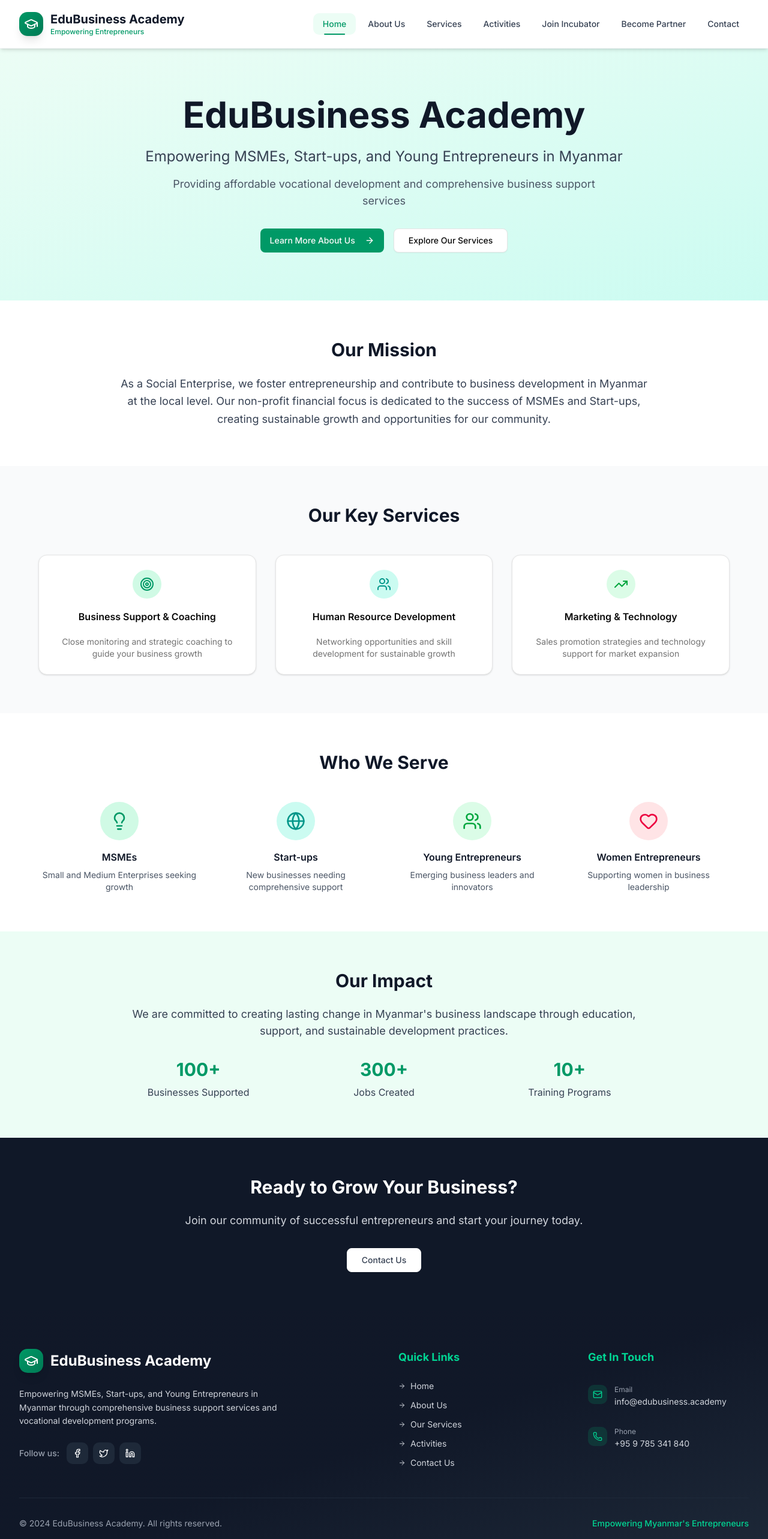
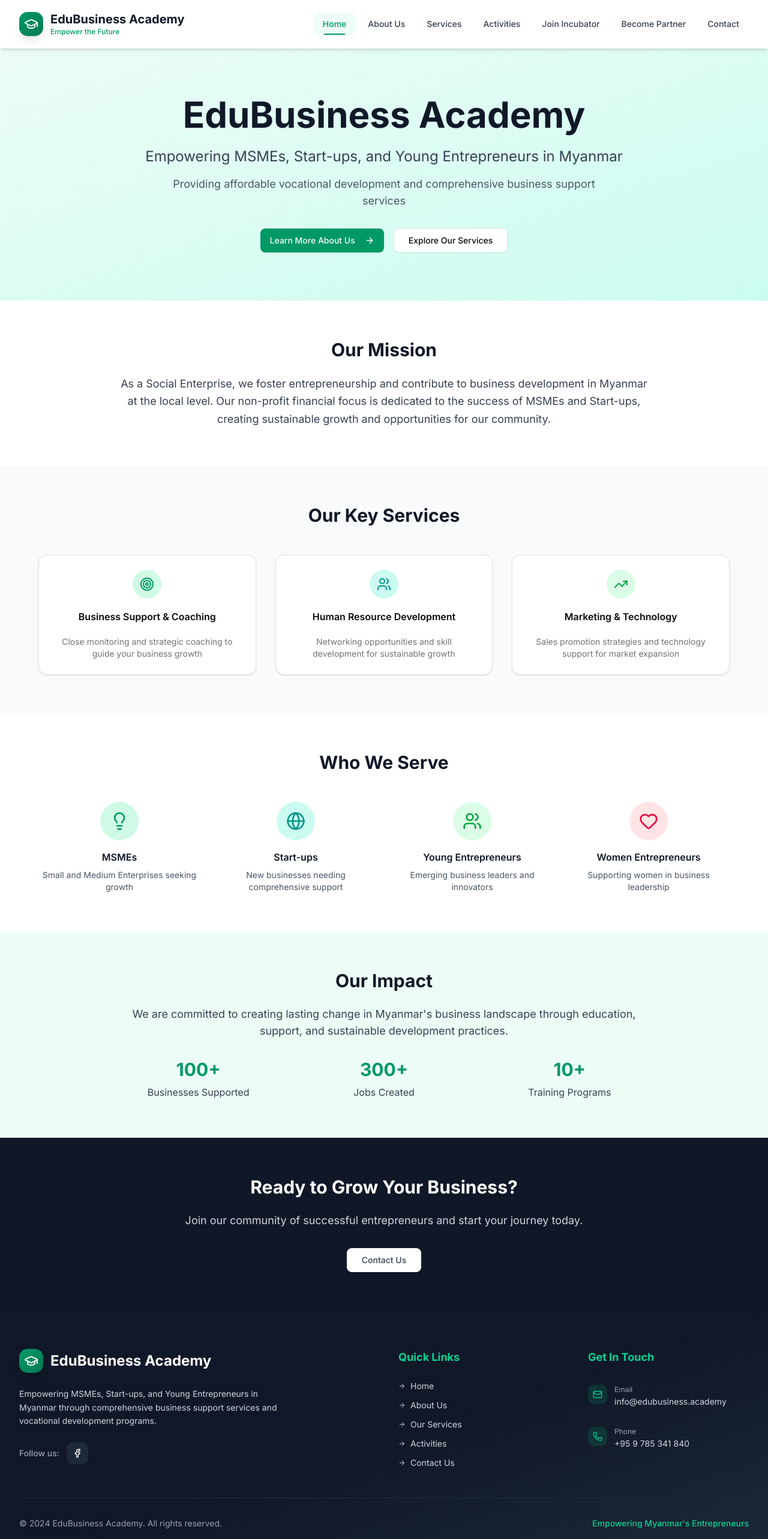
Before and after one commit to soungoolwin/EduBusinessAcademy, a Next.js app: page / in a window 1280 px wide. Shown: the top 2566 px of the page at 60% size. Built offline with nearby package versions, Linux system fonts and the light colour scheme.

Commit message:
some visual fix

```diff
--- a/app/entrepreneurs/apply/page.tsx
+++ b/app/entrepreneurs/apply/page.tsx
@@ -185,7 +185,7 @@ export default function EntrepreneurApplicationPage() {
         {/* Header */}
         <div className="text-center mb-12">
           <h1 className="text-4xl font-bold text-gray-900 mb-4">
-            Aspiring Entrepreneur Application
+            Aspiring Entrepreneur Application Portal
           </h1>
           <p className="text-xl text-gray-600 max-w-2xl mx-auto">
             Join our Mini Incubation Center to turn your business idea into
@@ -319,9 +319,7 @@ export default function EntrepreneurApplicationPage() {
                     placeholder="Student, Software Engineer, Teacher, etc."
                     value={formData.currentOccupation}
                     onChange={handleInputChange}
-                    className={
-                      errors.currentOccupation ? "border-red-500" : ""
-                    }
+                    className={errors.currentOccupation ? "border-red-500" : ""}
                   />
                   {errors.currentOccupation && (
                     <p className="text-sm text-red-500">
@@ -400,7 +398,8 @@ export default function EntrepreneurApplicationPage() {
                     className={errors.ideaSummary ? "border-red-500" : ""}
                   />
                   <p className="text-xs text-gray-500">
-                    Word count: {formData.ideaSummary.split(/\s+/).filter((w) => w).length}{" "}
+                    Word count:{" "}
+                    {formData.ideaSummary.split(/\s+/).filter((w) => w).length}{" "}
                     / ~150 words
                   </p>
                   {errors.ideaSummary && (
--- a/components/footer.tsx
+++ b/components/footer.tsx
@@ -31,28 +31,16 @@ export default function Footer() {
 
             {/* Social Media */}
             <div className="flex items-center gap-3">
-              <span className="text-sm text-gray-400 font-medium">Follow us:</span>
+              <span className="text-sm text-gray-400 font-medium">
+                Follow us:
+              </span>
               <div className="flex gap-2">
                 <a
-                  href="#"
+                  href="https://www.facebook.com/people/EduBusiness-Academy/61563441478165/"
                   className="w-9 h-9 bg-gray-800 hover:bg-emerald-600 rounded-lg flex items-center justify-center transition-all hover:scale-110"
                   aria-label="Facebook"
                 >
                   <Facebook className="h-4 w-4" />
-                </a>
-                <a
-                  href="#"
-                  className="w-9 h-9 bg-gray-800 hover:bg-emerald-600 rounded-lg flex items-center justify-center transition-all hover:scale-110"
-                  aria-label="Twitter"
-                >
-                  <Twitter className="h-4 w-4" />
-                </a>
-                <a
-                  href="#"
-                  className="w-9 h-9 bg-gray-800 hover:bg-emerald-600 rounded-lg flex items-center justify-center transition-all hover:scale-110"
-                  aria-label="LinkedIn"
-                >
-                  <Linkedin className="h-4 w-4" />
                 </a>
               </div>
             </div>
@@ -60,7 +48,9 @@ export default function Footer() {
 
           {/* Quick Links */}
           <div>
-            <h3 className="font-bold text-lg mb-6 text-emerald-400">Quick Links</h3>
+            <h3 className="font-bold text-lg mb-6 text-emerald-400">
+              Quick Links
+            </h3>
             <ul className="space-y-3">
               <li>
                 <Link
@@ -112,7 +102,9 @@ export default function Footer() {
 
           {/* Contact Info */}
           <div>
-            <h3 className="font-bold text-lg mb-6 text-emerald-400">Get In Touch</h3>
+            <h3 className="font-bold text-lg mb-6 text-emerald-400">
+              Get In Touch
+            </h3>
             <div className="space-y-4">
               <a
                 href="mailto:info@edubusiness.academy"
--- a/components/navigation.tsx
+++ b/components/navigation.tsx
@@ -42,7 +42,7 @@ export default function Navigation() {
                 EduBusiness Academy
               </span>
               <span className="text-xs text-emerald-600 font-medium">
-                Empowering Entrepreneurs
+                Empower the Future
               </span>
             </div>
           </Link>
```
Also changed, not shown: 1 other file (tests, documents, lock files or other folders).
